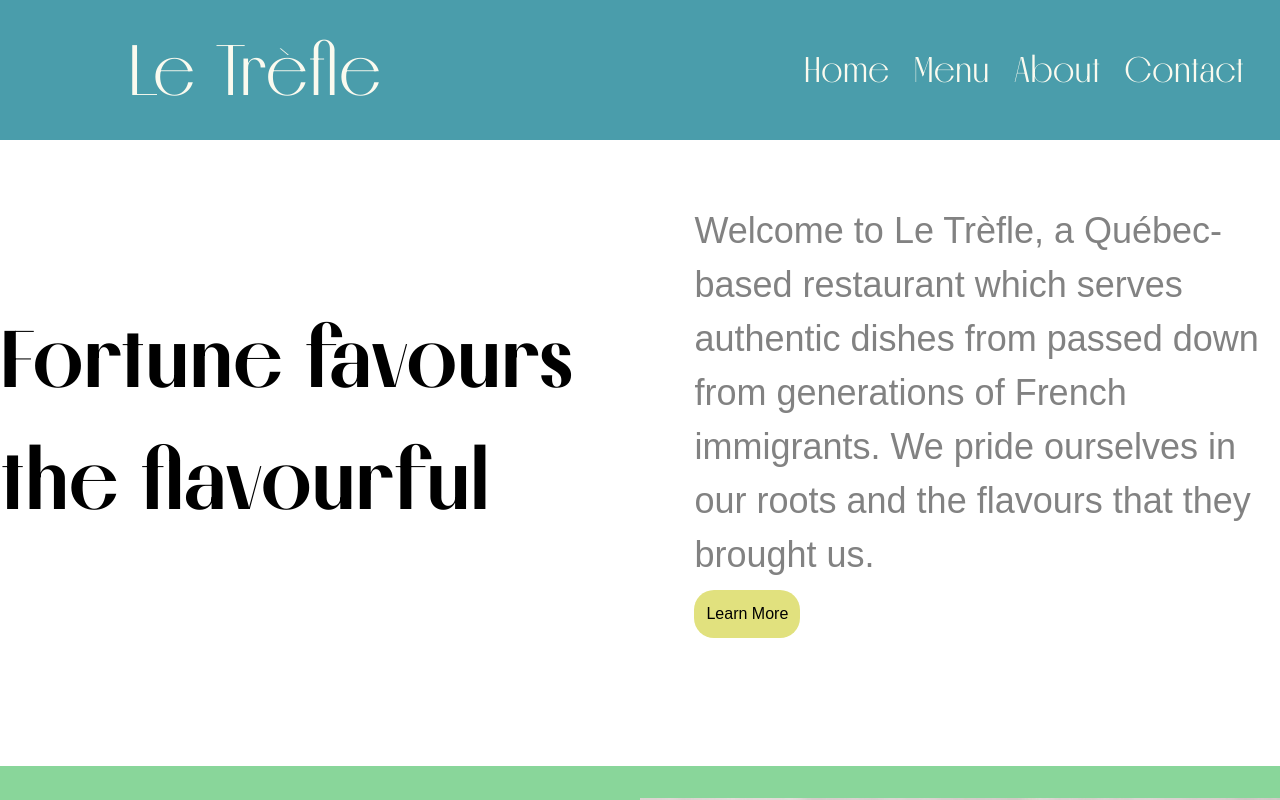
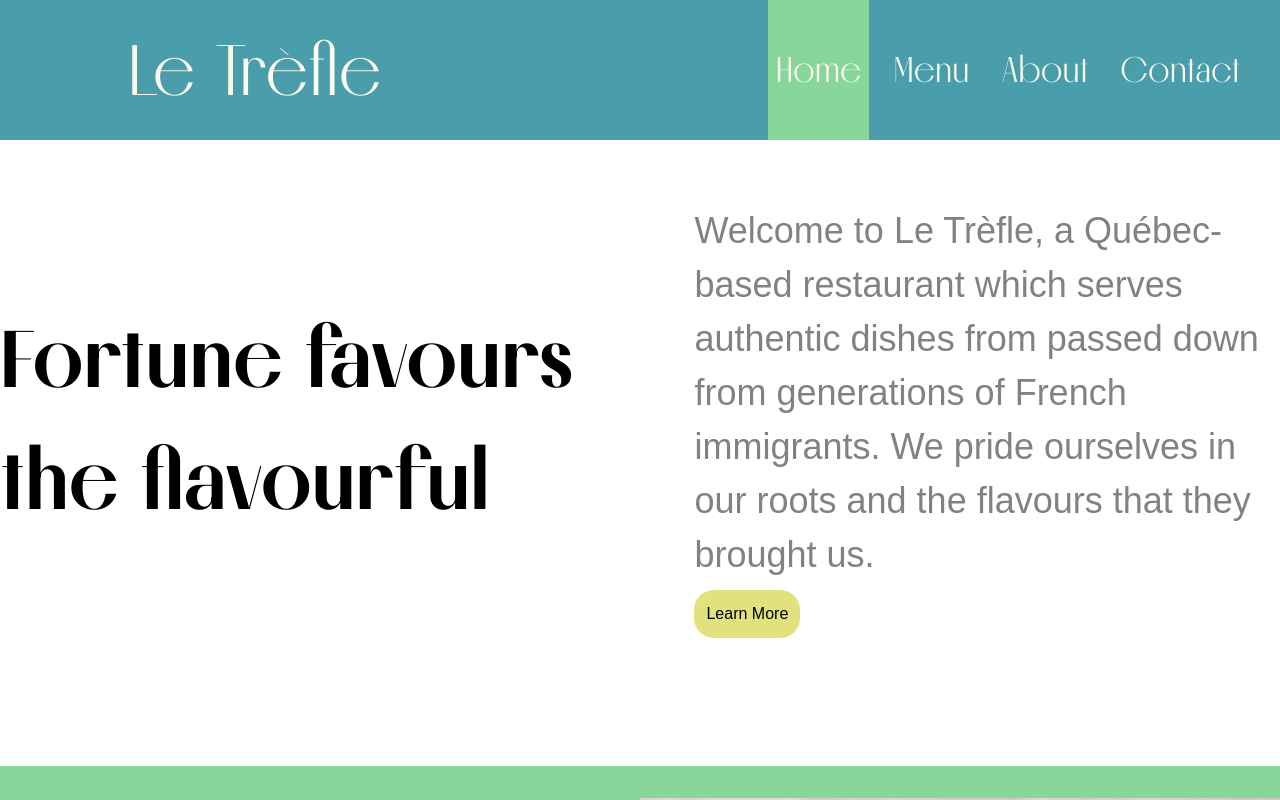
Before and after one commit to justinleski/restaurant, a website built with webpack: page src/index.html in a window 1280 px wide. Both pictures are taken after a click on the button "Home". Shown: the top 800 px of the page. Built offline with nearby package versions, Linux system fonts and the light colour scheme; files whose address does not match are found by name; a web font is replaced by a local one.

Commit message:
feat: Nav highlights current selected tab

```diff
--- a/src/index.js
+++ b/src/index.js
@@ -13,16 +13,35 @@ mainCont.appendChild(menuPrev());
 const navButtons = document.querySelectorAll("nav button");
 
 navButtons.forEach(button => {
+
+
+
     button.addEventListener("click", () => {
+
         var pageAction = button.getAttribute("data-page-type");
+
+        //
+        clearContent(mainCont); // Clears page of current content
+
+        // Displays current selected tab
+        navButtons.forEach(btn => {
+            if (btn.getAttribute("data-page-type") == pageAction){
+                btn.style.background = "#89D69A";
+            }
+            else {
+                btn.style.background = "transparent";
+            }
+        })
+
         switch(pageAction) {
             case "home":
                 // init load and menupreview
+                mainCont.appendChild(initLoad());
+                mainCont.appendChild(menuPrev());
                 break;
             case "menu":
-                clearContent(mainCont);
                 mainCont.appendChild(menuHead());
-                break
+                break;
             case "about":
                 //
                 break;
@@ -30,6 +49,8 @@ navButtons.forEach(button => {
                 //
                 break;
         }
+
+
     });
 });
 
--- a/src/style.css
+++ b/src/style.css
@@ -108,6 +108,9 @@ nav button {
     font-size: var(--size-5);
     height: 100%;
     color: inherit;
+    border-radius: 0;
+    padding-left: 8px;
+    padding-right: 8px;
 }
 
 nav button .active {
```
